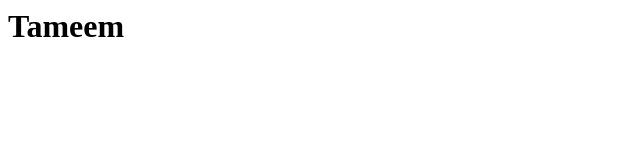
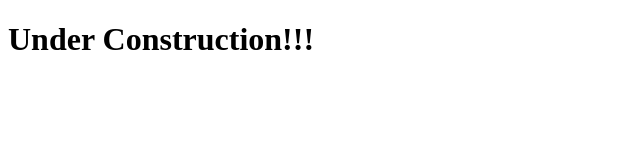
Before and after one commit to Tameem786/tameem786.github.io, a plain HTML site: page index.html in a window 1280 px wide. Shown: the whole page, without its empty margins (0-640 px from the left). Drawn offline with Linux system fonts and the light colour scheme.

Commit message:
New Commit

```diff
--- a/index.html
+++ b/index.html
@@ -1 +1,11 @@
-<h1>Tameem</h1>
+<!DOCTYPE html>
+<html lang="en">
+<head>
+    <meta charset="UTF-8">
+    <meta name="viewport" content="width=device-width, initial-scale=1.0">
+    <title>Tameem Uz Zaman</title>
+</head>
+<body>
+    <h1>Under Construction!!!</h1>
+</body>
+</html>
```
